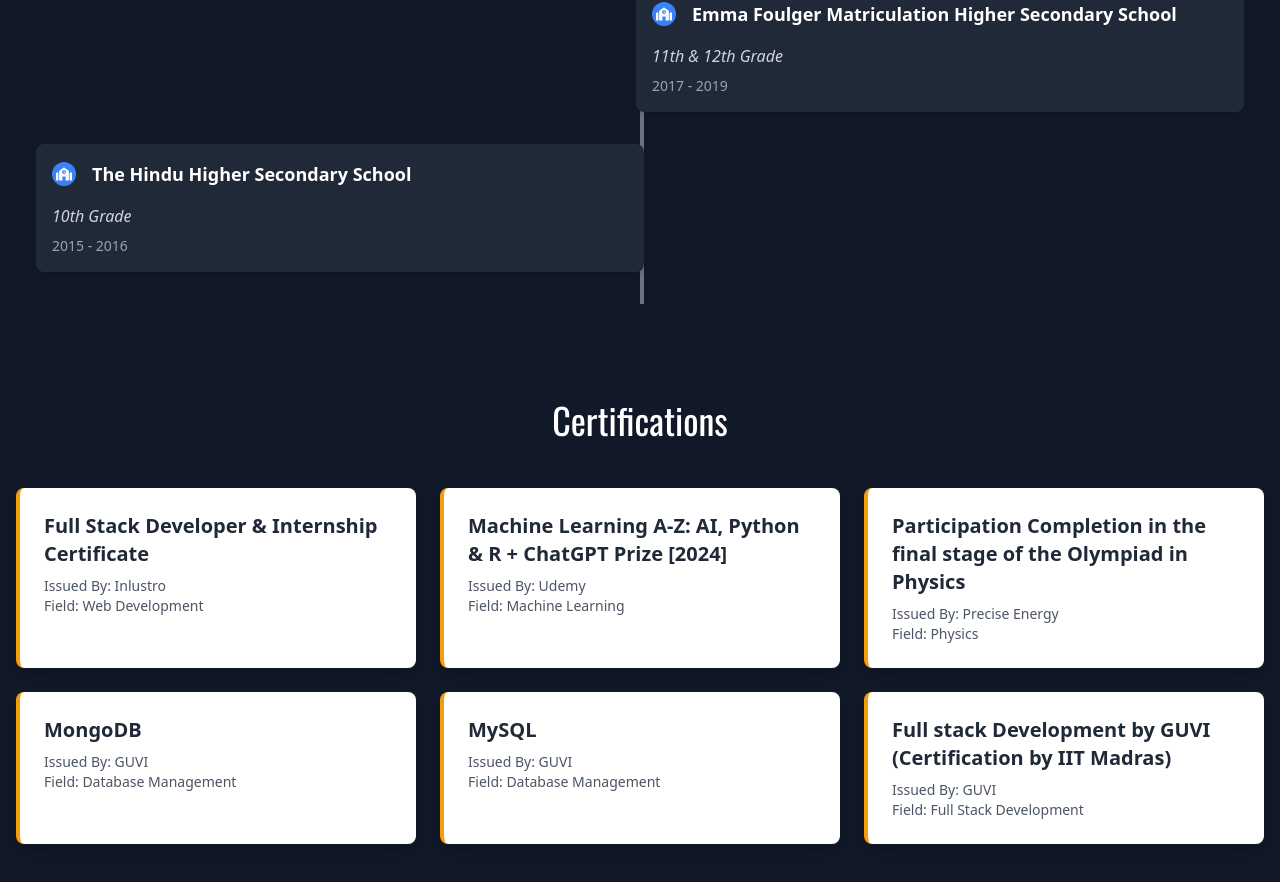
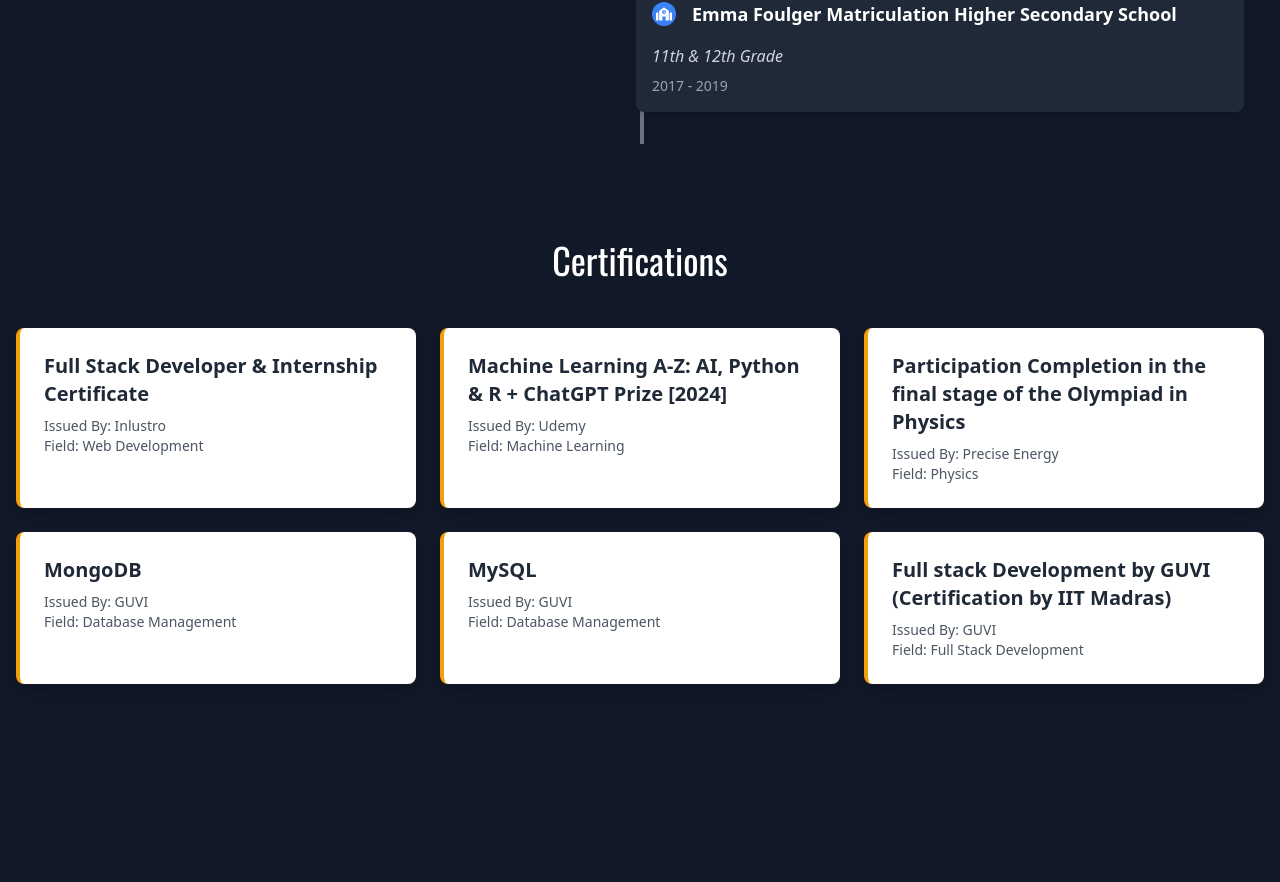
Before and after one commit to kvk1999/portfolio2, a React (Vite) app: page / in a window 1280 px wide. Shown: the part 2512-3394 px from the top of the page. Built offline with nearby package versions, Linux system fonts and the light colour scheme.

Commit message:
first commit

```diff
--- a/src/components/Experience.jsx
+++ b/src/components/Experience.jsx
@@ -34,7 +34,6 @@ const Experience = () => {
     { id: 'vels', side: 'right', icon: <FaSchool size={16} />, title: 'Vels Institute of Science and Technology', role: 'Master of Computer Applications (MCA)', date: '2022 - 2024' },
     { id: 'dhanraj', side: 'left', icon: <FaSchool size={16} />, title: 'Dhanraj Baid Jain College', role: 'Bachelor of Science (Computer Science)', date: '2019 - 2022' },
     { id: 'emma', side: 'right', icon: <FaSchool size={16} />, title: 'Emma Foulger Matriculation Higher Secondary School', role: '11th & 12th Grade', date: '2017 - 2019' },
-    { id: 'hindu', side: 'left', icon: <FaSchool size={16} />, title: 'The Hindu Higher Secondary School', role: '10th Grade', date: '2015 - 2016' },
   ];
 
   return (
```
